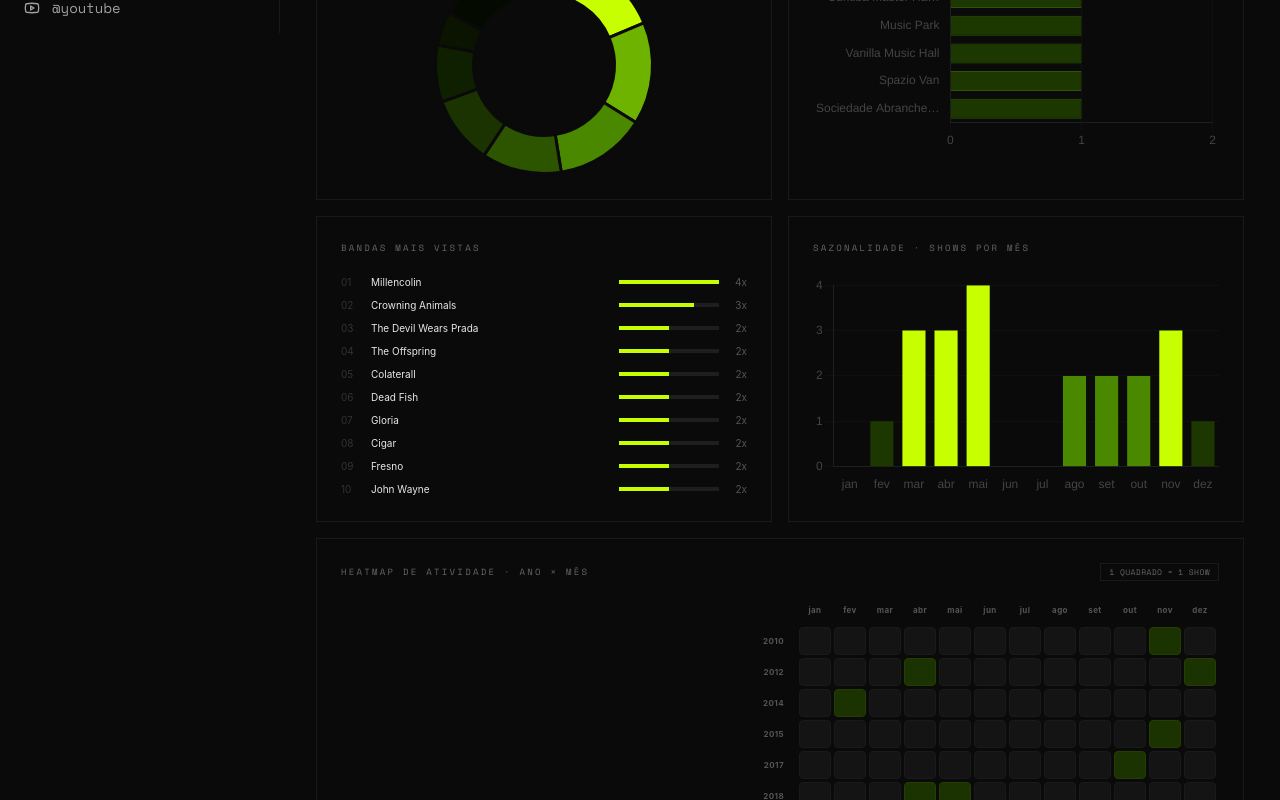
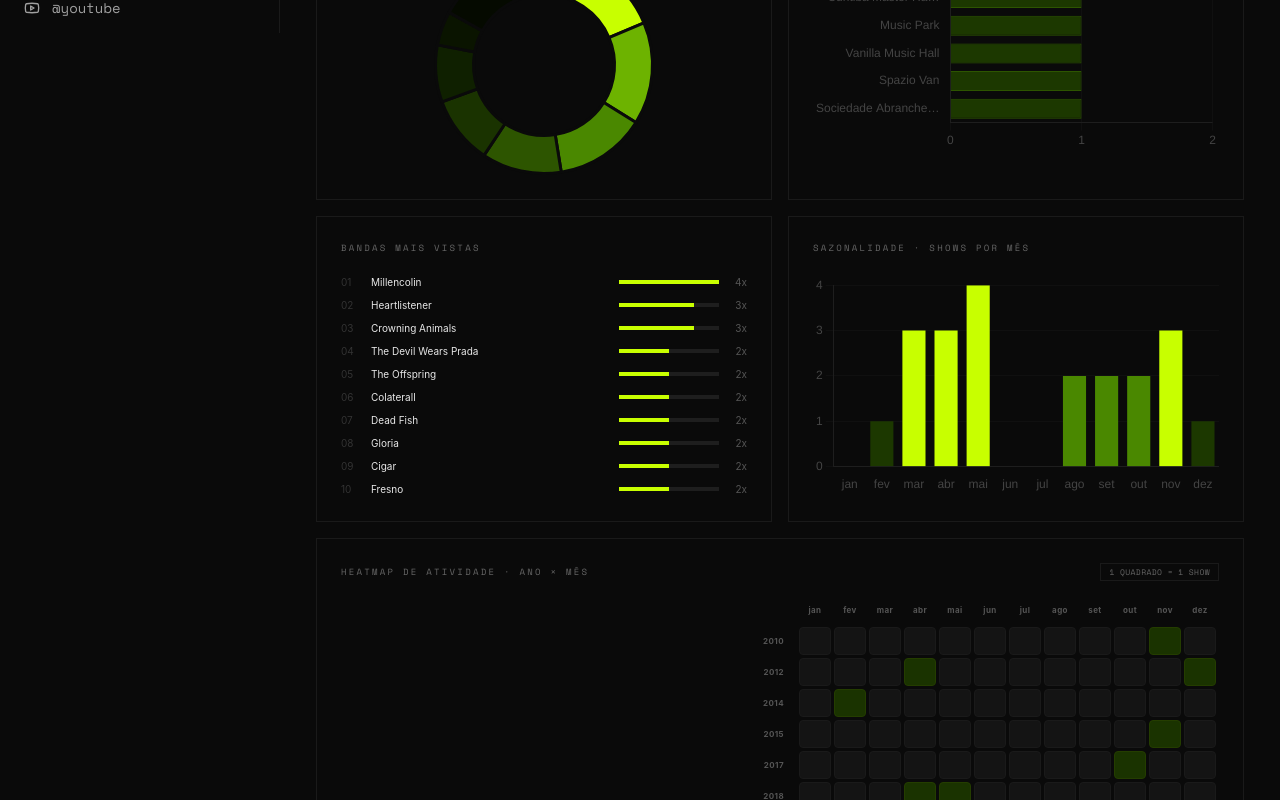
Before and after one commit to k0wacz/project_wesgoestoconcerts, a React (Vite) app: page /wesgoestoconcerts/stats in a window 1280 px wide. Shown: the part 767-1567 px from the top of the page. Built offline with nearby package versions, Linux system fonts and the light colour scheme.

Commit message:
Update concerts.ts

```diff
--- a/src/app/data/concerts.ts
+++ b/src/app/data/concerts.ts
@@ -193,7 +193,7 @@ export const concerts: Concert[] = [
 
   {
     tour: "John Wayne em Curitiba 2025",
-    bands: ["John Wayne","Heartlistner","Sufffer","Serena"],
+    bands: ["John Wayne","Heartlistener","Sufffer","Serena"],
     genre: ["metalcore","hardcore"],
     city: "Curitiba-PR",
     date: "24/05/2025",
@@ -257,7 +257,7 @@ export const concerts: Concert[] = [
     genre: ["skate punk","melodic hardcore"],
     city: "Curitiba-PR",
     date: "10/10/2025",
-    flyer: "src//assets/images/flyers/lagwagon_2025.png",
+    flyer: "src/assets/images/flyers/lagwagon_2025.png",
     memory: "vagão de cigarro",
     average_price: "R$ 270,00",
     venue: "Tork n' Roll"
```
